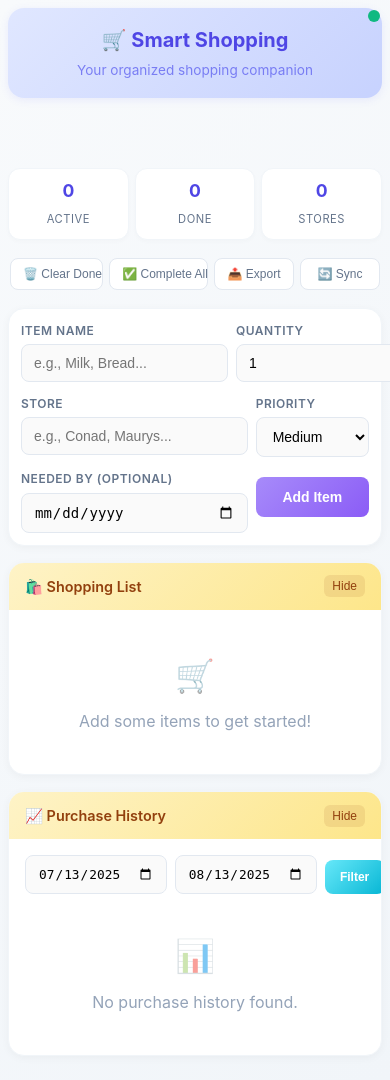
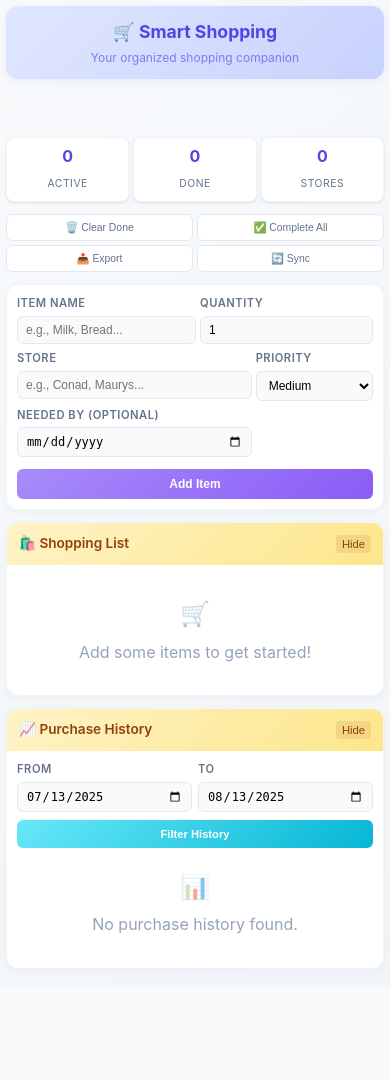
Before and after one commit to 0ri0nRo/SmartHouse, a Flask app: page /shopping-list in a window 390 px wide. After the commit the page ends 970 px from the top, so only its background shows below. Run offline with Flask 3, Linux system fonts and the light colour scheme; data that the repository does not hold is empty.

Commit message:
style: Refactor shopping list layout for improved mobile responsiveness and visual consistency

```diff
--- a/src/templates/shopping-list.html
+++ b/src/templates/shopping-list.html
@@ -23,28 +23,28 @@
         .container {
             max-width: 100vw;
             margin: 0;
-            padding: 12px;
+            padding: 8px;
             overflow-x: hidden;
         }
 
         .header {
             text-align: center;
-            margin-bottom: 16px;
-            padding: 16px 8px;
+            margin-bottom: 12px;
+            padding: 12px 8px;
             background: linear-gradient(135deg, #e0e7ff 0%, #c7d2fe 100%);
-            border-radius: 16px;
+            border-radius: 12px;
             box-shadow: 0 2px 8px rgba(99, 102, 241, 0.1);
         }
 
         .header h1 {
-            font-size: 1.5rem;
+            font-size: 1.2rem;
             font-weight: 700;
             color: #4f46e5;
-            margin-bottom: 4px;
+            margin-bottom: 2px;
         }
 
         .header p {
-            font-size: 0.85rem;
+            font-size: 0.75rem;
             color: #6366f1;
             opacity: 0.8;
         }
@@ -91,16 +91,16 @@
         .stats-grid {
             display: grid;
             grid-template-columns: repeat(3, 1fr);
-            gap: 8px;
-            margin-bottom: 16px;
+            gap: 6px;
+            margin-bottom: 12px;
         }
 
         .stat-card {
             background: white;
-            padding: 12px 8px;
-            border-radius: 12px;
+            padding: 8px 6px;
+            border-radius: 8px;
             text-align: center;
-            box-shadow: 0 2px 4px rgba(0, 0, 0, 0.02);
+            box-shadow: 0 1px 3px rgba(0, 0, 0, 0.1);
             border: 1px solid #f1f5f9;
             transition: all 0.2s ease;
         }
@@ -110,14 +110,14 @@
         }
 
         .stat-number {
-            font-size: 1.25rem;
+            font-size: 1.1rem;
             font-weight: 700;
             color: #4f46e5;
             display: block;
         }
 
         .stat-label {
-            font-size: 0.7rem;
+            font-size: 0.65rem;
             color: #64748b;
             text-transform: uppercase;
             letter-spacing: 0.5px;
@@ -125,9 +125,9 @@
 
         .add-form {
             background: white;
-            padding: 16px;
-            border-radius: 16px;
-            margin-bottom: 16px;
+            padding: 12px;
+            border-radius: 12px;
+            margin-bottom: 12px;
             box-shadow: 0 2px 8px rgba(0, 0, 0, 0.04);
             border: 1px solid #f1f5f9;
         }
@@ -135,12 +135,16 @@
         .form-row {
             display: grid;
             grid-template-columns: 2fr 1fr;
-            gap: 8px;
-            margin-bottom: 12px;
+            gap: 6px;
+            margin-bottom: 8px;
         }
 
         .form-row:last-child {
             margin-bottom: 0;
+        }
+
+        .form-row.full-width {
+            grid-template-columns: 1fr;
         }
 
         .input-group {
@@ -149,19 +153,19 @@
         }
 
         label {
-            font-size: 0.75rem;
+            font-size: 0.7rem;
             font-weight: 600;
             color: #64748b;
-            margin-bottom: 4px;
+            margin-bottom: 3px;
             text-transform: uppercase;
             letter-spacing: 0.5px;
         }
 
         input, select {
-            padding: 10px 12px;
+            padding: 8px 10px;
             border: 1.5px solid #e2e8f0;
-            border-radius: 8px;
-            font-size: 14px;
+            border-radius: 6px;
+            font-size: 13px;
             transition: all 0.2s ease;
             background: #fafafa;
         }
@@ -178,13 +182,13 @@
             background: linear-gradient(135deg, #a78bfa 0%, #8b5cf6 100%);
             color: white;
             border: none;
-            padding: 12px 16px;
-            border-radius: 8px;
-            font-size: 14px;
+            padding: 10px 14px;
+            border-radius: 6px;
+            font-size: 13px;
             font-weight: 600;
             cursor: pointer;
             transition: all 0.2s ease;
-            margin-top: 8px;
+            margin-top: 6px;
             position: relative;
             overflow: hidden;
         }
@@ -212,9 +216,9 @@
             position: absolute;
             top: 50%;
             left: 50%;
-            width: 20px;
-            height: 20px;
-            margin: -10px 0 0 -10px;
+            width: 16px;
+            height: 16px;
+            margin: -8px 0 0 -8px;
             border: 2px solid transparent;
             border-top-color: #ffffff;
             border-radius: 50%;
@@ -233,8 +237,8 @@
 
         .section {
             background: white;
-            border-radius: 16px;
-            margin-bottom: 16px;
+            border-radius: 12px;
+            margin-bottom: 12px;
             overflow: hidden;
             box-shadow: 0 2px 8px rgba(0, 0, 0, 0.04);
             border: 1px solid #f1f5f9;
@@ -242,8 +246,8 @@
 
         .section-header {
             background: linear-gradient(135deg, #fef3c7 0%, #fde68a 100%);
-            padding: 12px 16px;
-            font-size: 0.9rem;
+            padding: 10px 12px;
+            font-size: 0.85rem;
             font-weight: 600;
             color: #92400e;
             display: flex;
@@ -254,9 +258,9 @@
         .toggle-btn {
             background: rgba(146, 64, 14, 0.1);
             border: none;
-            border-radius: 6px;
-            padding: 4px 8px;
-            font-size: 0.75rem;
+            border-radius: 4px;
+            padding: 3px 6px;
+            font-size: 0.7rem;
             color: #92400e;
             cursor: pointer;
             transition: all 0.2s ease;
@@ -267,15 +271,15 @@
         }
 
         .section-content {
-            padding: 16px;
-            max-height: 300px;
+            padding: 12px;
+            max-height: 280px;
             overflow-y: auto;
             transition: all 0.3s ease;
         }
 
         .section-content.collapsed {
             max-height: 0;
-            padding: 0 16px;
+            padding: 0 12px;
             overflow: hidden;
         }
 
@@ -441,6 +448,122 @@
         }
 
         .delete-btn.loading::after {
+            content: '';
+            position: absolute;
+            top: 50%;
+            left: 50%;
+            width: 10px;
+            height: 10px;
+            margin: -5px 0 0 -5px;
+            border: 1px solid #d97706;
+            border-top-color: transparent;
+            border-radius: 50%;
+            animation: spin 0.8s linear infinite;
+        }
+
+        .quick-actions {
+            display: grid;
+            grid-template-columns: repeat(2, 1fr);
+            gap: 6px;
+            margin-bottom: 12px;
+        }
+
+        .quick-btn {
+            background: white;
+            border: 1px solid #e2e8f0;
+            border-radius: 6px;
+            padding: 8px 10px;
+            font-size: 0.7rem;
+            color: #64748b;
+            cursor: pointer;
+            white-space: nowrap;
+            transition: all 0.2s ease;
+            position: relative;
+            text-align: center;
+        }
+
+        .quick-btn:hover:not(.loading):not(.success) {
+            background: #f8fafc;
+            border-color: #c7d2fe;
+            color: #4f46e5;
+        }
+
+        .quick-btn.loading {
+            background: #fef3c7;
+            border-color: #fde047;
+            color: #ca8a04;
+            cursor: not-allowed;
+        }
+
+        .quick-btn.success {
+            background: #dcfce7;
+            border-color: #86efac;
+            color: #166534;
+        }
+
+        .quick-btn.loading::after {
+            content: '';
+            position: absolute;
+            top: 50%;
+            left: 50%;
+            width: 10px;
+            height: 10px;
+            margin: -5px 0 0 -5px;
+            border: 1px solid #ca8a04;
+            border-top-color: transparent;
+            border-radius: 50%;
+            animation: spin 0.8s linear infinite;
+        }
+
+        .empty-state {
+            text-align: center;
+            padding: 20px 12px;
+            color: #94a3b8;
+        }
+
+        .empty-icon {
+            font-size: 1.5rem;
+            margin-bottom: 6px;
+            opacity: 0.5;
+        }
+
+        .filter-row {
+            display: grid;
+            grid-template-columns: 1fr 1fr;
+            gap: 6px;
+            margin-bottom: 8px;
+        }
+
+        .filter-row-btn {
+            grid-column: 1 / -1;
+            margin-top: 6px;
+        }
+
+        .filter-btn {
+            background: linear-gradient(135deg, #67e8f9 0%, #06b6d4 100%);
+            color: white;
+            border: none;
+            border-radius: 6px;
+            padding: 8px 10px;
+            font-size: 0.7rem;
+            font-weight: 600;
+            cursor: pointer;
+            transition: all 0.2s ease;
+            position: relative;
+            width: 100%;
+        }
+
+        .filter-btn:hover:not(.loading) {
+            transform: translateY(-1px);
+            box-shadow: 0 4px 12px rgba(6, 182, 212, 0.3);
+        }
+
+        .filter-btn.loading {
+            background: linear-gradient(135deg, #94a3b8 0%, #64748b 100%);
+            cursor: not-allowed;
+        }
+
+        .filter-btn.loading::after {
             content: '';
             position: absolute;
             top: 50%;
@@ -448,119 +571,6 @@
             width: 12px;
             height: 12px;
             margin: -6px 0 0 -6px;
-            border: 1px solid #d97706;
-            border-top-color: transparent;
-            border-radius: 50%;
-            animation: spin 0.8s linear infinite;
-        }
-
-        .quick-actions {
-            display: flex;
-            gap: 6px;
-            margin-bottom: 16px;
-            overflow-x: auto;
-            padding: 2px;
-        }
-
-        .quick-btn {
-            background: white;
-            border: 1px solid #e2e8f0;
-            border-radius: 8px;
-            padding: 8px 12px;
-            font-size: 0.75rem;
-            color: #64748b;
-            cursor: pointer;
-            white-space: nowrap;
-            transition: all 0.2s ease;
-            position: relative;
-            min-width: 80px;
-        }
-
-        .quick-btn:hover:not(.loading):not(.success) {
-            background: #f8fafc;
-            border-color: #c7d2fe;
-            color: #4f46e5;
-        }
-
-        .quick-btn.loading {
-            background: #fef3c7;
-            border-color: #fde047;
-            color: #ca8a04;
-            cursor: not-allowed;
-        }
-
-        .quick-btn.success {
-            background: #dcfce7;
-            border-color: #86efac;
-            color: #166534;
-        }
-
-        .quick-btn.loading::after {
-            content: '';
-            position: absolute;
-            top: 50%;
-            left: 50%;
-            width: 12px;
-            height: 12px;
-            margin: -6px 0 0 -6px;
-            border: 1px solid #ca8a04;
-            border-top-color: transparent;
-            border-radius: 50%;
-            animation: spin 0.8s linear infinite;
-        }
-
-        .empty-state {
-            text-align: center;
-            padding: 24px 16px;
-            color: #94a3b8;
-        }
-
-        .empty-icon {
-            font-size: 2rem;
-            margin-bottom: 8px;
-            opacity: 0.5;
-        }
-
-        .filter-row {
-            display: grid;
-            grid-template-columns: 1fr 1fr auto;
-            gap: 8px;
-            margin-bottom: 12px;
-            align-items: end;
-        }
-
-        .filter-btn {
-            background: linear-gradient(135deg, #67e8f9 0%, #06b6d4 100%);
-            color: white;
-            border: none;
-            border-radius: 8px;
-            padding: 10px 12px;
-            font-size: 0.75rem;
-            font-weight: 600;
-            cursor: pointer;
-            transition: all 0.2s ease;
-            position: relative;
-            min-width: 60px;
-        }
-
-        .filter-btn:hover:not(.loading) {
-            transform: translateY(-1px);
-            box-shadow: 0 4px 12px rgba(6, 182, 212, 0.3);
-        }
-
-        .filter-btn.loading {
-            background: linear-gradient(135deg, #94a3b8 0%, #64748b 100%);
-            cursor: not-allowed;
-        }
-
-        .filter-btn.loading::after {
-            content: '';
-            position: absolute;
-            top: 50%;
-            left: 50%;
-            width: 14px;
-            height: 14px;
-            margin: -7px 0 0 -7px;
             border: 1px solid white;
             border-top-color: transparent;
             border-radius: 50%;
@@ -587,44 +597,30 @@
         .history-right {
             display: flex;
             align-items: center;
-            gap: 8px;
+            gap: 6px;
             flex-shrink: 0;
         }
 
         .frequency-badge {
             background: linear-gradient(135deg, #dcfce7 0%, #bbf7d0 100%);
             color: #15803d;
-            padding: 2px 6px;
-            border-radius: 8px;
-            font-size: 0.7rem;
+            padding: 2px 5px;
+            border-radius: 6px;
+            font-size: 0.65rem;
             font-weight: 600;
         }
 
-        .online-indicator {
-            position: fixed;
-            top: 10px;
-            right: 10px;
-            width: 12px;
-            height: 12px;
-            border-radius: 50%;
-            background: #10b981;
-            transition: all 0.3s ease;
-            z-index: 1000;
-        }
-
-        .online-indicator.offline {
-            background: #ef4444;
-        }
+        /* RIMOSSO: .online-indicator - NON PIÙ PRESENTE */
 
         .sync-status {
             position: fixed;
-            bottom: 10px;
-            right: 10px;
+            bottom: 8px;
+            right: 8px;
             background: rgba(0, 0, 0, 0.8);
             color: white;
-            padding: 6px 12px;
-            border-radius: 20px;
-            font-size: 0.7rem;
+            padding: 4px 8px;
+            border-radius: 12px;
+            font-size: 0.65rem;
             opacity: 0;
             transition: all 0.3s ease;
             z-index: 1000;
@@ -637,37 +633,63 @@
         /* Mobile optimizations */
         @media (max-width: 480px) {
             .container {
-                padding: 8px;
+                padding: 6px;
             }
 
             .header h1 {
-                font-size: 1.25rem;
+                font-size: 1.1rem;
             }
 
             .stats-grid {
-                gap: 6px;
+                gap: 4px;
             }
 
             .stat-card {
-                padding: 8px 4px;
+                padding: 6px 4px;
             }
 
             .stat-number {
-                font-size: 1.1rem;
+                font-size: 1rem;
             }
 
             .add-form {
-                padding: 12px;
+                padding: 10px;
             }
 
             .section-content {
-                max-height: 250px;
+                max-height: 220px;
+                padding: 10px;
+            }
+
+            .quick-actions {
+                grid-template-columns: 1fr 1fr;
+                gap: 4px;
+            }
+
+            .quick-btn {
+                padding: 6px 8px;
+                font-size: 0.65rem;
+            }
+
+            .form-row {
+                gap: 4px;
+                margin-bottom: 6px;
+            }
+
+            input, select {
+                padding: 6px 8px;
+                font-size: 12px;
+            }
+
+            .add-btn {
+                padding: 8px 12px;
+                font-size: 12px;
             }
         }
 
         /* Scrollbar styling */
         .section-content::-webkit-scrollbar {
-            width: 4px;
+            width: 3px;
         }
 
         .section-content::-webkit-scrollbar-track {
@@ -720,8 +742,7 @@
     </style>
 </head>
 <body>
-    <!-- Online Indicator -->
-    <div class="online-indicator" id="online-indicator"></div>
+    <!-- RIMOSSO: Online Indicator pallino verde -->
 
     <!-- Sync Status -->
     <div class="sync-status" id="sync-status">Syncing...</div>
@@ -797,11 +818,13 @@
                 </div>
             </div>
            <div class="form-row">
-                <div class="input-group" style="flex: 1;">
+                <div class="input-group">
                     <label for="needed_by">Needed By (Optional)</label>
                     <input type="date" id="needed_by">
                 </div>
-                <div class="input-group" style="display: flex; align-items: flex-end;">
+            </div>
+            <div class="form-row full-width">
+                <div class="input-group">
                     <button class="add-btn" id="add-item-btn" onclick="addItem()">
                         <span id="add-btn-text">Add Item</span>
                     </button>
@@ -834,13 +857,17 @@
             <div class="section-content" id="history">
                 <div class="filter-row">
                     <div class="input-group">
-                        <input type="date" id="start_timestamp" style="font-size: 0.8rem;">
+                        <label for="start_timestamp">From</label>
+                        <input type="date" id="start_timestamp">
                     </div>
                     <div class="input-group">
-                        <input type="date" id="end_timestamp" style="font-size: 0.8rem;">
+                        <label for="end_timestamp">To</label>
+                        <input type="date" id="end_timestamp">
                     </div>
+                </div>
+                <div class="filter-row-btn">
                     <button class="filter-btn" onclick="loadItemsByTimestamp()" id="filter-btn">
-                        <span>Filter</span>
+                        <span>Filter History</span>
                     </button>
                 </div>
                 <div id="history_items">
@@ -863,7 +890,7 @@
             loadCurrentItems();
             updateStatistics();
             setDefaultDates();
-            updateOnlineStatus();
+            // RIMOSSO: updateOnlineStatus();
             showStatus('Welcome! Your shopping list is ready.', 'success');
 
             // Try to load historical data on startup
@@ -893,10 +920,7 @@
             }, duration);
         }
 
-        function updateOnlineStatus() {
-            const indicator = document.getElementById('online-indicator');
-            indicator.className = `online-indicator ${isOnline ? '' : 'offline'}`;
-        }
+        // RIMOSSA: funzione updateOnlineStatus()
 
         function setButtonState(buttonId, state, text) {
             const btn = document.getElementById(buttonId);
@@ -937,7 +961,7 @@
                 'complete-all-btn': '✅ Complete All',
                 'export-btn': '📤 Export',
                 'sync-btn': '🔄 Sync',
-                'filter-btn': 'Filter'
+                'filter-btn': 'Filter History'
             };
 
             textElement.textContent = originalTexts[buttonId] || 'Button';
@@ -1497,14 +1521,14 @@
         // Network status handling
         window.addEventListener('online', function() {
             isOnline = true;
-            updateOnlineStatus();
+            // RIMOSSO: updateOnlineStatus();
             showStatus('Back online - syncing...', 'success');
             syncWithServer();
         });
 
         window.addEventListener('offline', function() {
             isOnline = false;
-            updateOnlineStatus();
+            // RIMOSSO: updateOnlineStatus();
             showStatus('Gone offline - using local storage', 'warning');
         });
 
```
Also changed, not shown: other parts of src/templates/shopping-list.html (+35 -31 lines).
